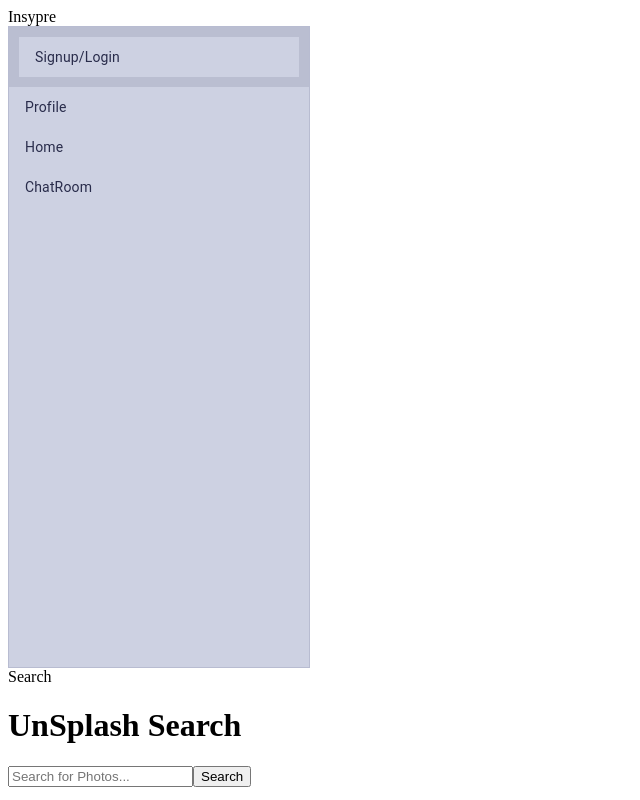
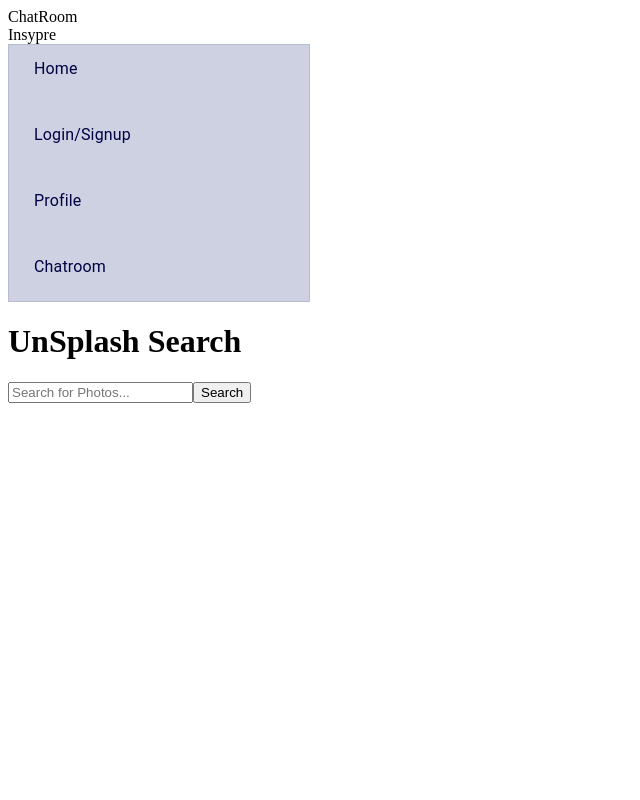
Before and after one commit to wengelgemu/inspyre, a React (Create React App) app: page /ChatRoom in a window 1280 px wide. Shown: the whole page, without its empty margins (0-640 px from the left). Built offline with nearby package versions, Linux system fonts and the light colour scheme.

Commit message:
sidebar and login

```diff
--- a/src/App.js
+++ b/src/App.js
@@ -5,14 +5,50 @@ import SideBar from "./SideBar"
 import Home from "./Home"
 import Search from "./Search"
 
+import Login from "./Login"
+import Profile from "./Profile"
+import ChatRoom from "./ChatRoom"
+
+import { BrowserRouter as Router, Switch, Route } from "react-router-dom";
+
 
 export default function App() {
   return (
     <div className="App">
-      <Logo />
-      <SideBar/>
-      <Home />
-      <Search/>
+        <Router>
+            <div className="SideBar">
+            {/* <AppTabs className="testing" /> */}
+            <Switch>
+                <Route exact path="/">
+                    <Home />
+                </Route>
+
+                <Route exact path="/Login">
+                    <Login />
+                </Route>
+
+                <Route exact path="/Profile">
+                    <Profile />
+                </Route>
+
+                <Route exact path="/ChatRoom">
+                    <ChatRoom />
+                </Route>
+
+            </Switch>
+            </div>
+        </Router>
+        <Logo />
+        <SideBar/>
+        <Search/>
     </div>
   );
+  // return (
+  //   <div className="App">
+  //     <Logo />
+  //     <SideBar/>
+  //     <Home />
+  //     <Search/>
+  //   </div>
+  // );
 }
--- a/src/SideBar.css
+++ b/src/SideBar.css
@@ -7,10 +7,11 @@
     grid-row: 1 / span 2;
     grid-column: 1 / span 1;
     width: 50vw;
-    height: 80vh;
+    height: 32vh;
     color: rgb(41, 44, 75);
     background-color: rgb(205, 209, 226);
-    text-align: right;
+    text-align: left;
+    /* position: fixed; */
 }
 .s{
     font-weight: 600;
--- a/src/SideBar.js
+++ b/src/SideBar.js
@@ -1,61 +1,150 @@
 import React from "react"
 import "./SideBar.css";
 
-// not sure if needed here or just in app.js but leaving it just in case
-import Login from "./Login"
-import Profile from "./Profile"
-import Home from "./Home"
-import ChatRoom from "./ChatRoom"
+// // not sure if needed here or just in app.js but leaving it just in case
+// import Login from "./Login"
+// import Profile from "./Profile"
+// import Home from "./Home"
+// import ChatRoom from "./ChatRoom"
 
 import List from '@material-ui/core/List'
 import ListItem from '@material-ui/core/ListItem'
 import ListItemText from '@material-ui/core/ListItemText'
 
-import { BrowserRouter as Router, Switch, Route } from "react-router-dom";
 
-// Wengel
+// import { BrowserRouter as Router, Switch, NavLink, Route } from "react-router-dom";
+import {NavLink} from 'react-router-dom'
+import { BrowserRouter as Router } from 'react-router-dom';
+
 export default function SideBar() {
     return (
-    <div className="Side">
-        <List disablePadding dense>
-            <Router>
-                <div className="s">
-                    <Switch>
-                        <ListItem button>
-                            <ListItemText primary="Signup/Login" secondary= {Login} ></ListItemText>
-                        </ListItem>
-                        <Route exact path="/Login" component={Login}></Route>
-                    </Switch>
-                </div>
-            </Router>
+    <Router>
+      <div className="Side">
+        <nav style={{
+            marginLeft: "3%",
+            zIndex: 1,
+            position: "relative"
+          }}>
 
-            <Router>
-                <Switch>
-                    <ListItem button>
-                        <ListItemText primary="Profile" secondary= {Profile}></ListItemText>
-                    </ListItem>
-                    <Route exact path="/Profile" component={Profile}></Route>
-                </Switch>
-            </Router>
+          <NavLink style={{
+              textDecoration: "none",
+              color: "rgba(2, 1, 66, 1)",
+              paddingRight: "2%"
+            }}
 
-            <Router>
-                <Switch>
-                    <ListItem button>
-                        <ListItemText primary="Home" secondary= {Home}></ListItemText>
-                    </ListItem>
-                    <Route exact path="/Home" component={Home}></Route>
-                </Switch>
-            </Router>
+            className="HomeTab"
+            activeClassName="ActiveHomeTab"
+            exact
+            id="HomeTab"
+            to="/">
+            <font face="FuturaItalicBold" >
+                <ListItem button>
+                    <ListItemText primary="Home"></ListItemText>
+                </ListItem>
+            </font>
+          </NavLink>
 
-            <Router>
-                <Switch>
-                    <ListItem button>
-                        <ListItemText primary="ChatRoom" secondary= {ChatRoom}></ListItemText>
-                    </ListItem>
-                    <Route exact path="/ChatRoom" component={ChatRoom}></Route>
-                </Switch>
-            </Router>
-        </List>
-    </div>
+          <NavLink style={{
+              textDecoration: "none",
+              color: "rgba(2, 1, 66, 1)",
+              paddingRight: "2%"
+            }}
+            className="AboutUsTab"
+            activeClassName="ActiveAboutUsTab"
+            id="LoginTab"
+            to="/Login">
+            <font face="FuturaItalicBold" >
+                <ListItem button>
+                    <ListItemText primary="Login/Signup"></ListItemText>
+                </ListItem>
+            </font>
+          </NavLink>
+
+          <NavLink
+            style={{
+              textDecoration: "none",
+              color: "rgba(2, 1, 66, 1)",
+              paddingRight: "2%"
+            }}
+            ClassName="ProfileTab"
+            activeClassName="ActiveProfileTab"
+            exact
+            id="ProfileTab"
+            to="/Profile">
+            <font face="FuturaItalicBold" >
+                <ListItem button>
+                    <ListItemText primary="Profile"></ListItemText>
+                </ListItem>
+            </font>
+          </NavLink>
+
+          <NavLink
+            style={{
+              textDecoration: "none",
+              color: "rgba(2, 1, 66, 1)",
+              paddingRight: "2%"
+            }}
+            ClassName="ChatRoomTab"
+            activeClassName="ActiveChatRoomTab"
+            exact
+            id="ChatRoom"
+            to="/ChatRoom">
+            <font face="FuturaItalicBold" >
+                <ListItem button>
+                    <ListItemText primary="Chatroom"></ListItemText>
+                </ListItem>
+            </font>
+          </NavLink>
+
+        </nav>
+      </div>
+      </Router>
     );
-}
+  }
+
+// // Wengel
+// export default function SideBar() {
+//     return (
+//     <div className="Side">
+//         <List disablePadding dense>
+//             <Router>
+//                 <div className="s">
+//                     <Switch>
+//                         <ListItem button>
+//                             <ListItemText primary="Signup/Login" secondary= {Login} ></ListItemText>
+//                         </ListItem>
+//                         <Route exact path="/Login" component={Login}></Route>
+//                     </Switch>
+//                 </div>
+//             </Router>
+
+//             <Router>
+//                 <Switch>
+//                     <ListItem button>
+//                         <ListItemText primary="Profile" secondary= {Profile}></ListItemText>
+//                     </ListItem>
+//                     <Route exact path="/Profile" component={Profile}></Route>
+//                 </Switch>
+//             </Router>
+
+//             <Router>
+//                 <Switch>
+//                     <ListItem button>
+//                         <ListItemText primary="Home" secondary= {Home}></ListItemText>
+//                     </ListItem>
+//                     <Route exact path="/Home" component={Home}></Route>
+//                 </Switch>
+//             </Router>
+
+//             <Router>
+//                 <Switch>
+//                     <ListItem button>
+//                         <ListItemText primary="ChatRoom" secondary= {ChatRoom}></ListItemText>
+//                     </ListItem>
+//                     <Route exact path="/ChatRoom" component={ChatRoom}></Route>
+//                 </Switch>
+//             </Router>
+//         </List>
+//     </div>
+//     );
+// }
```
